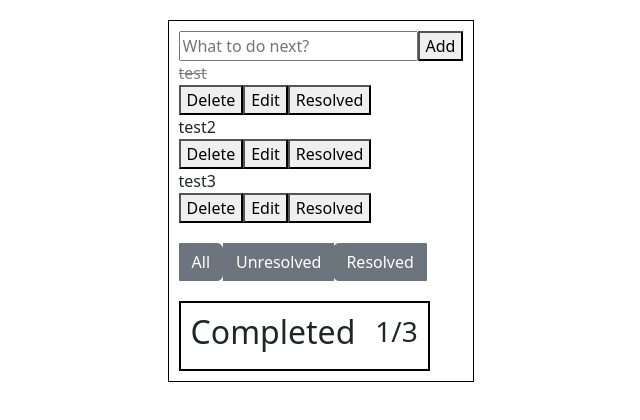
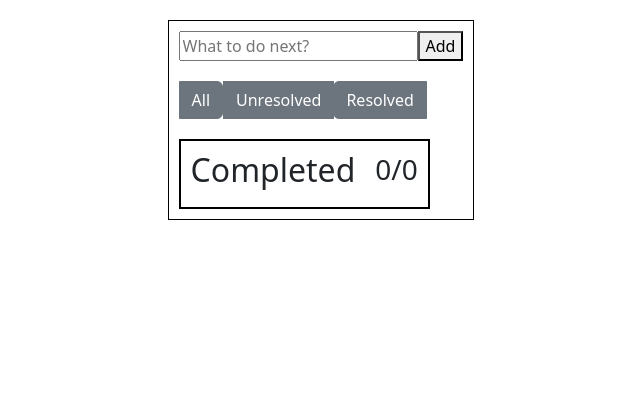
Before and after one commit to Etozhenadim/todo, a React (Create React App) app: page / in a window 1280 px wide. Shown: the top 420 px of the page, without its empty margins (319-959 px from the left). Built offline with nearby package versions, Linux system fonts and the light colour scheme.

Commit message:
added localstorage

```diff
--- a/src/components/TodoList/TodoList.js
+++ b/src/components/TodoList/TodoList.js
@@ -5,7 +5,6 @@ import style from './TodoList.module.css'
 
 
 function ToDoList({todo, setTodo}) {
-
     const [edit, setEdit] = useState(null)
     const [value, setValue] = useState('')
     const [filtered, setFiltered] = useState(todo);
@@ -55,8 +54,6 @@ function ToDoList({todo, setTodo}) {
 
   return (
     <div>
-
-
         {filtered.map(item =>
             <div key= {item.id}>
                 {
@@ -78,7 +75,6 @@ function ToDoList({todo, setTodo}) {
                 }
 
             </div>
-
         )}
 
         <TodoFilter
--- a/src/components/app/app.js
+++ b/src/components/app/app.js
@@ -1,4 +1,4 @@
-import React, { useState } from 'react';
+import React, { useState, useEffect } from 'react';
 
 import AddTodo from '../TodoAdd/AddTodo'
 import ToDoList from '../TodoList/TodoList'
@@ -12,11 +12,19 @@ export function App() {
     margin: "20px auto 0"
   }
 
-  const [todo, setTodo] = useState([
-    {id: 1, title: 'test', status: false},
-    {id: 2, title: 'test2', status: true},
-    {id: 3, title: 'test3', status: true},
-  ]);
+  const [todo, setTodo] = useState(() => {
+    const savedTodo = localStorage.getItem("todo");
+    if (savedTodo) {
+      return JSON.parse(savedTodo);
+    } else {
+      return [];
+    }
+  })
+
+  useEffect(()=> {
+    localStorage.setItem("todo", JSON.stringify(todo));
+  }, [todo]);
+
 
    return(
     <div style ={appBlock}>
```
